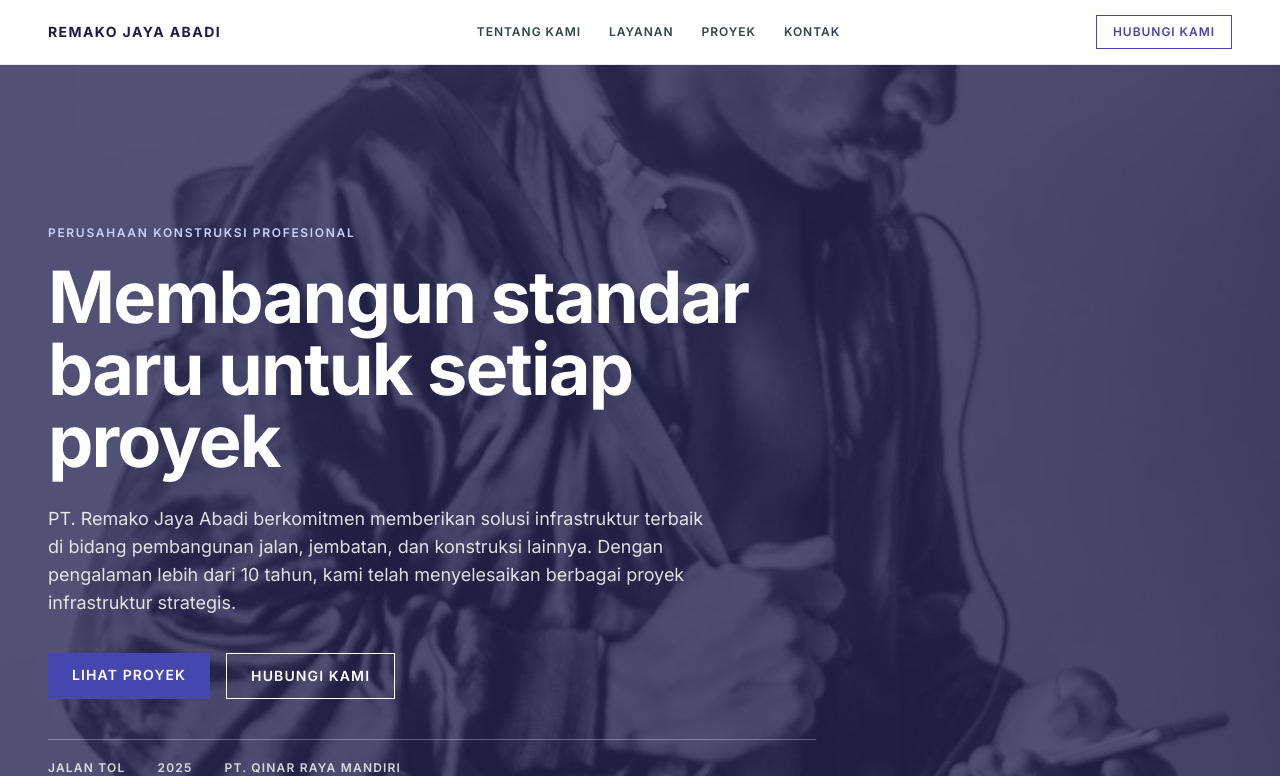
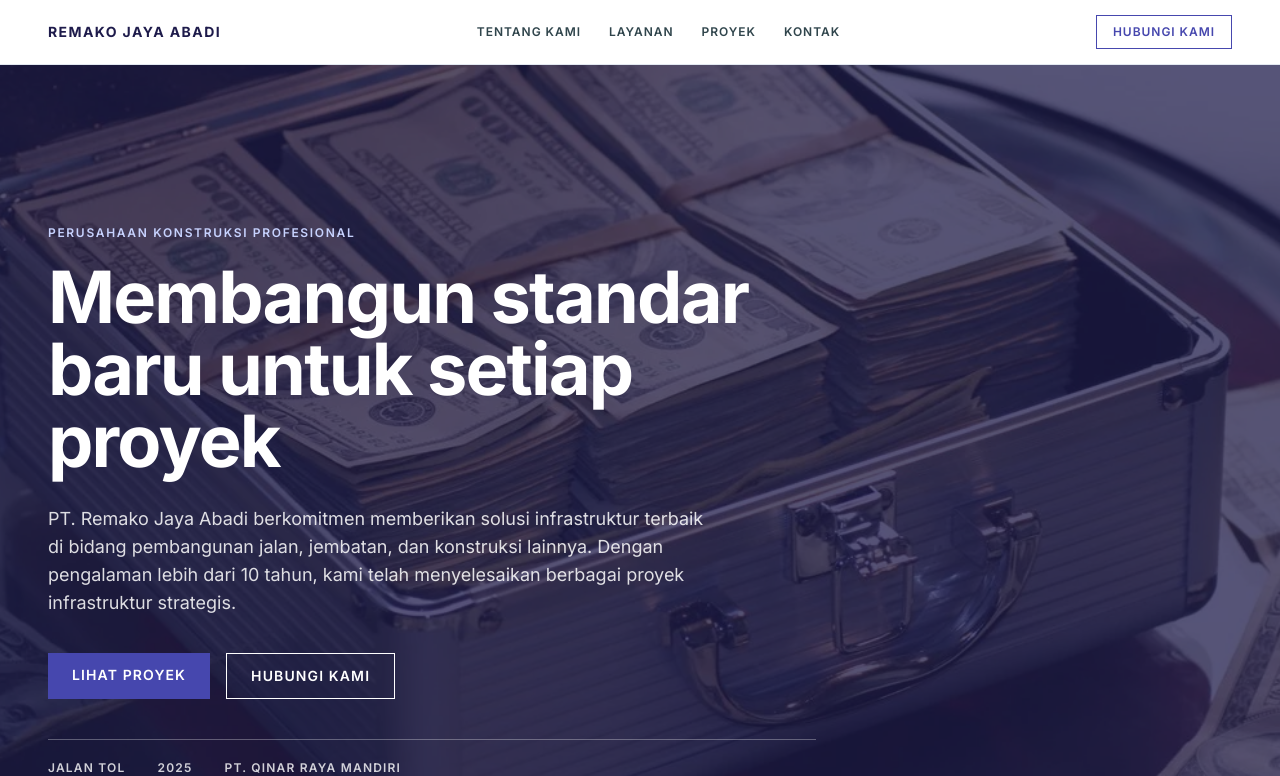
Before and after one commit to inisalman/remakojayaabadi, a Nuxt app in the folder frontend/: page / in a window 1280 px wide. Shown: the top 776 px of the page. Built offline with nearby package versions, Linux system fonts and the light colour scheme.

Commit message:
feat: better construction hero image + cache-bust rename
- New hero: Pexels photo with high earth tones (dirt/asphalt/road)
- Renamed to construction-hero-v2.webp to bypass Cloudflare immutable cache
- Old 41KB generic image → new 103KB construction photo

```diff
--- a/frontend/pages/index.vue
+++ b/frontend/pages/index.vue
@@ -13,7 +13,7 @@ useHead({
 
 const activeCategory = ref('Semua')
 const categories = ['Semua', 'Jalan Tol', 'Jembatan', 'Infrastruktur']
-const heroImage = '/images/hero/construction-hero.webp'
+const heroImage = '/images/hero/construction-hero-v2.webp'
 const aboutImage = '/images/about/heavy-equipment.webp'
 const heroProject = projects[0]
 const filteredProjects = computed(() => activeCategory.value === 'Semua'
```
Also changed, not shown: frontend/public/images/hero/construction-hero-v2.webp (added), frontend/public/images/hero/construction-hero.webp (deleted).
